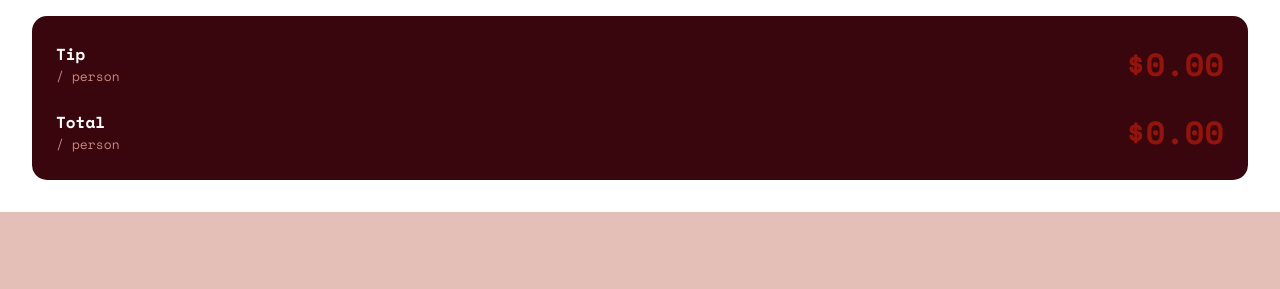
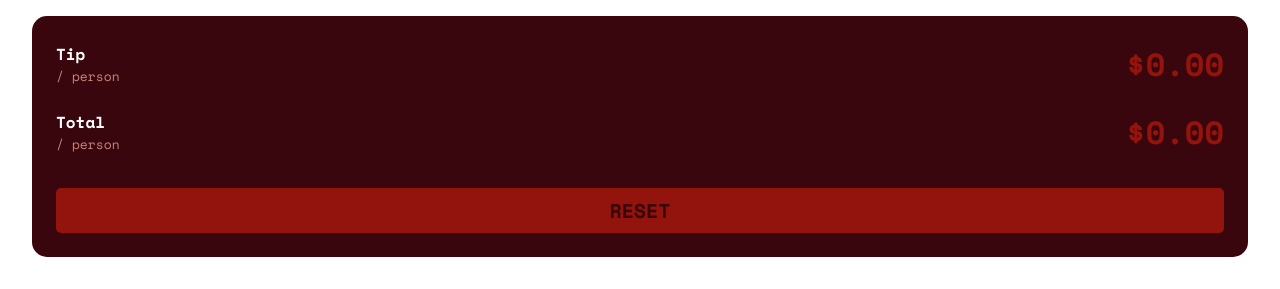
Before and after one commit to HeloisaMonteiro-12A/CalculadoraGorjeta, a plain HTML site: page index.html in a window 1280 px wide. Shown: the part 590-879 px from the top of the page. Before the commit the page ends 802 px from the top, so only its background shows below. Drawn offline with nearby package versions, Linux system fonts and the light colour scheme.

Commit message:
Quarto commit do HTML e sexto commit do CSS

```diff
--- a/index.html
+++ b/index.html
@@ -69,6 +69,8 @@
 
                 <strong>$0.00</strong>
             </div>
+
+            <button>Reset</button>
         </section>
     </main>
 </body>
--- a/style.css
+++ b/style.css
@@ -156,3 +156,19 @@ main{
 .resultados .gorjeta-total{
     margin-bottom: 1.25rem;
 }
+
+.resultados .total{
+    margin-bottom: 2rem;
+}
+
+.resultados button{
+    width: 100%;
+    background-color: var(--penn-red);
+    border: none;
+    border-radius: 0.3125rem;
+    color: var(--chocolate-cosmos);
+    font-weight: 700;
+    text-transform: uppercase;
+    font-size: 1.25rem;
+    padding: 0.5rem;
+}
```
